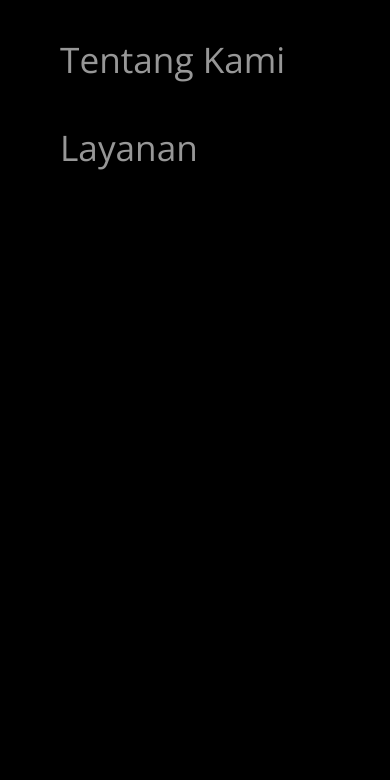
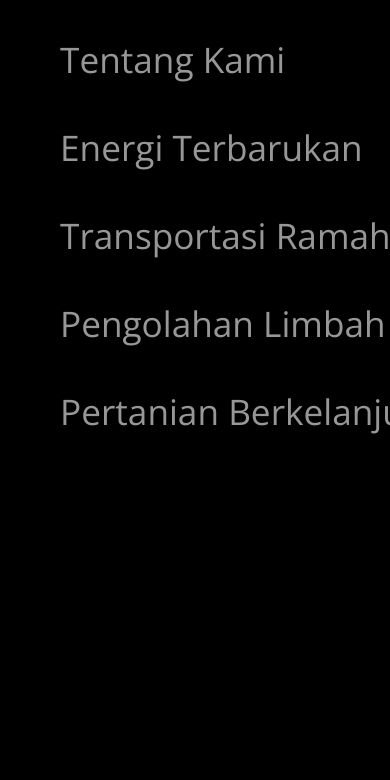
Before and after one commit to heruarbianto/TA-DW-22DX-MMC, a plain HTML site: page Program/index.html in a window 390 px wide. Both pictures are taken after a click on the element 364 px from the left and 32 px from the top of the page. Shown: the part 63-843 px from the top of the page. Drawn offline with nearby package versions, Linux system fonts and the light colour scheme.

Commit message:
Master : Menambahkan hamburger menu dan set responsive layar

```diff
--- a/Program/css/style.css
+++ b/Program/css/style.css
@@ -63,7 +63,7 @@ header.sticky{
   color: var(--main-color);
 }
 
-/* Sementara */
+
 .nav .isi-dropdown{
   display: none;
   position: absolute;
@@ -362,8 +362,6 @@ section{
   }
 }
 
-
-
 .hidden{
   display: none;
 }
--- a/Program/index.html
+++ b/Program/index.html
@@ -14,7 +14,7 @@
           <li><a href="#">Home</a></li>
           <li><a href="#">Tentang Kami</a></li>
           <li>
-            <a href="#">Layanan</a>
+            <a id="layanan" href="#">Layanan</a>
             <ul class="isi-dropdown">
               <li><a href="#">Energi Terbarukan</a></li>
               <li><a href="#">Transportasi Ramah Lingkungan</a></li>
--- a/Program/main.js
+++ b/Program/main.js
@@ -6,8 +6,12 @@ window.addEventListener("scroll", function() {
 
 let menu = document.querySelector('#hamburger');
 let navbar = document.querySelector('.nav');
+let isiDropDown = document.querySelector('.isi-dropdown');
+let layanan = document.querySelector('#layanan');
+
 
 menu.onclick = () =>{
     navbar.classList.toggle('open');
-
+    isiDropDown.style.display = "block";
+    layanan.style.display = "none";
 };
```
